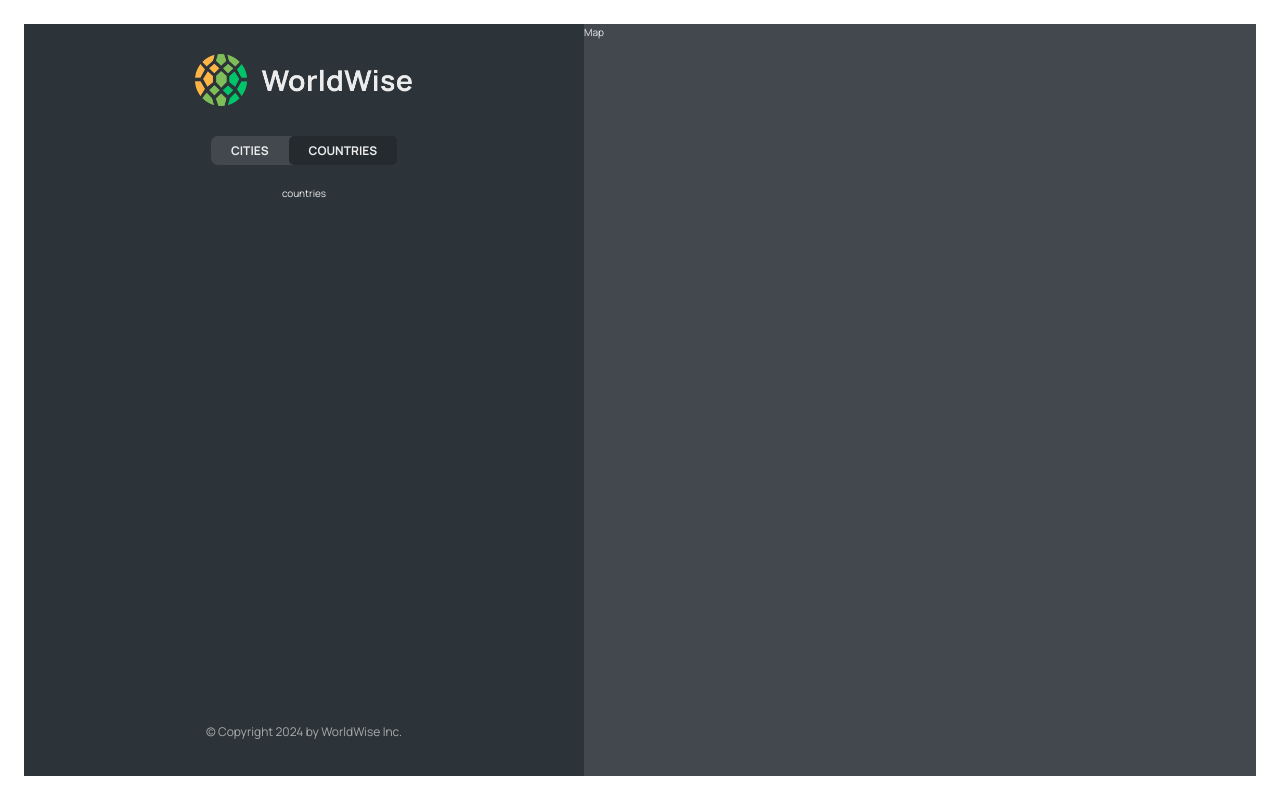
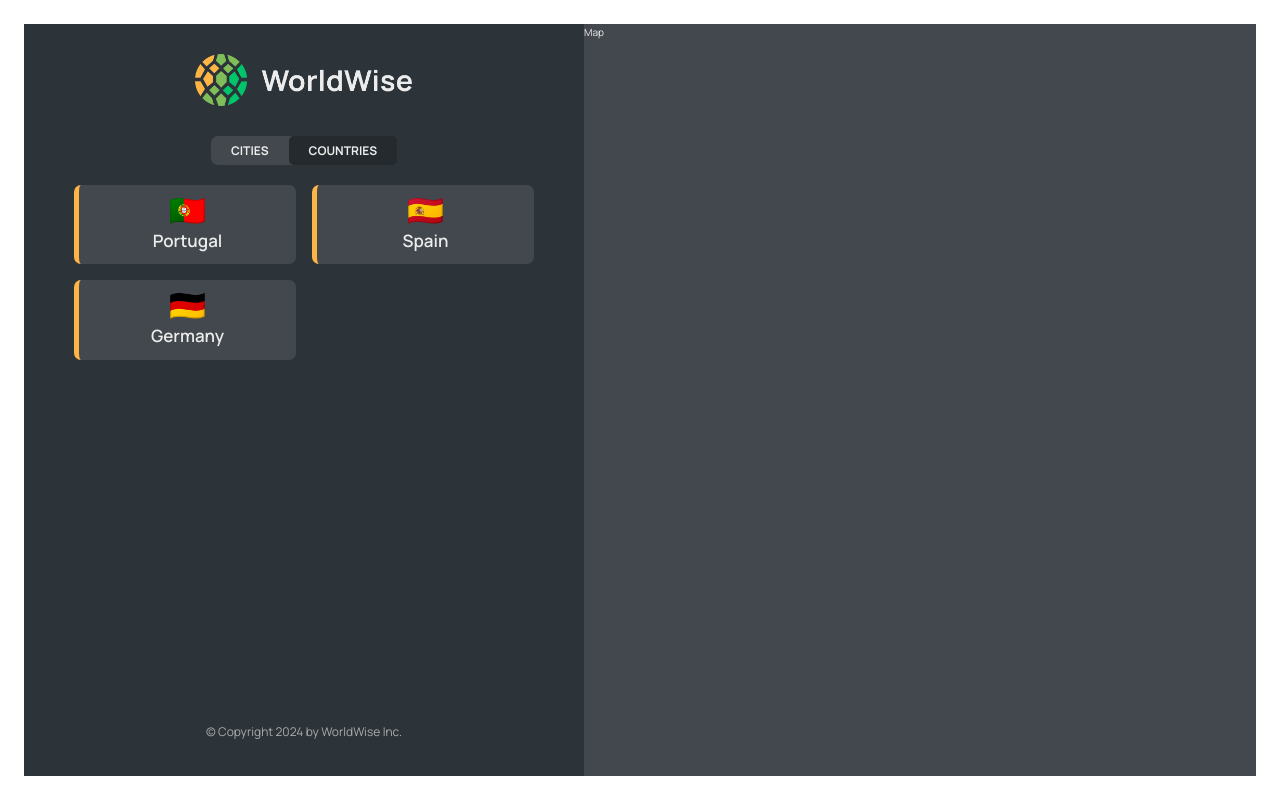
Before and after one commit to JGu-4w/ultimate-react-course-code, a React (Vite) app in the folder 16-worldwise/: page /app/countries in a window 1280 px wide. Built offline with nearby package versions, Linux system fonts and the light colour scheme; data requests are answered from the project's data file.

Commit message:
feat: add CountryList

```diff
--- a/16-worldwise/src/App.jsx
+++ b/16-worldwise/src/App.jsx
@@ -7,8 +7,8 @@
 import PageNotFound from './pages/PageNotFound'
 import AppLayout from './pages/AppLayout'
 import Login from './pages/Login'
-
 import CityList from './components/CityList'
+import CountryList from './components/CountryList'
 
 const BASE_URL = 'http://localhost:8000'
 
@@ -47,7 +47,10 @@
             path="cities"
             element={<CityList cities={cities} isLoading={isLoading} />}
           />
-          <Route path="countries" element={<div>countries</div>} />
+          <Route
+            path="countries"
+            element={<CountryList cities={cities} isLoading={isLoading} />}
+          />
           <Route path="form" element={<div>form</div>} />
         </Route>
         <Route path="login" element={<Login />} />
--- /dev/null
+++ b/16-worldwise/src/components/CountryList.jsx
@@ -0,0 +1,26 @@
+import CountryItem from './CountryItem'
+import styles from './CountryList.module.css'
+import Spinner from './Spinner'
+import Message from './Message'
+
+function CountryList({ cities, isLoading }) {
+  if (isLoading) return <Spinner />
+
+  if (!cities.length)
+    return <Message message={'Please Add Your First City !!!'} />
+
+  const countries = cities.reduce((acc, curr) => {
+    if (acc.map((item) => item.country).includes(curr.country)) return acc
+    return [...acc, curr]
+  }, [])
+
+  return (
+    <ul className={styles.countryList}>
+      {countries.map((country) => (
+        <CountryItem key={country.id} country={country} />
+      ))}
+    </ul>
+  )
+}
+
+export default CountryList
--- a/16-worldwise/src/components/CountryList.module.css
+++ b/16-worldwise/src/components/CountryList.module.css
@@ -10,3 +10,7 @@
   align-content: start;
   gap: 1.6rem;
 }
+
+.countryList::-webkit-scrollbar {
+  display: none;
+}
```
